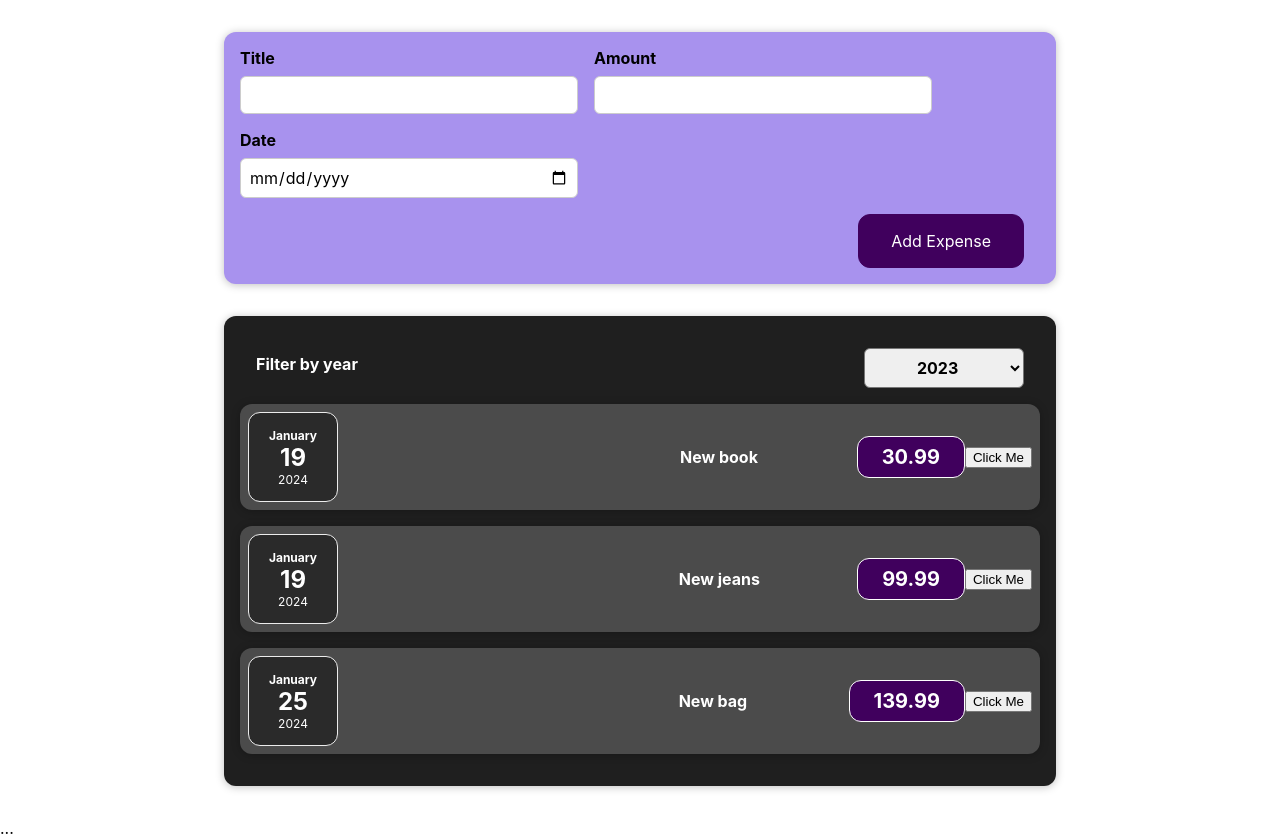
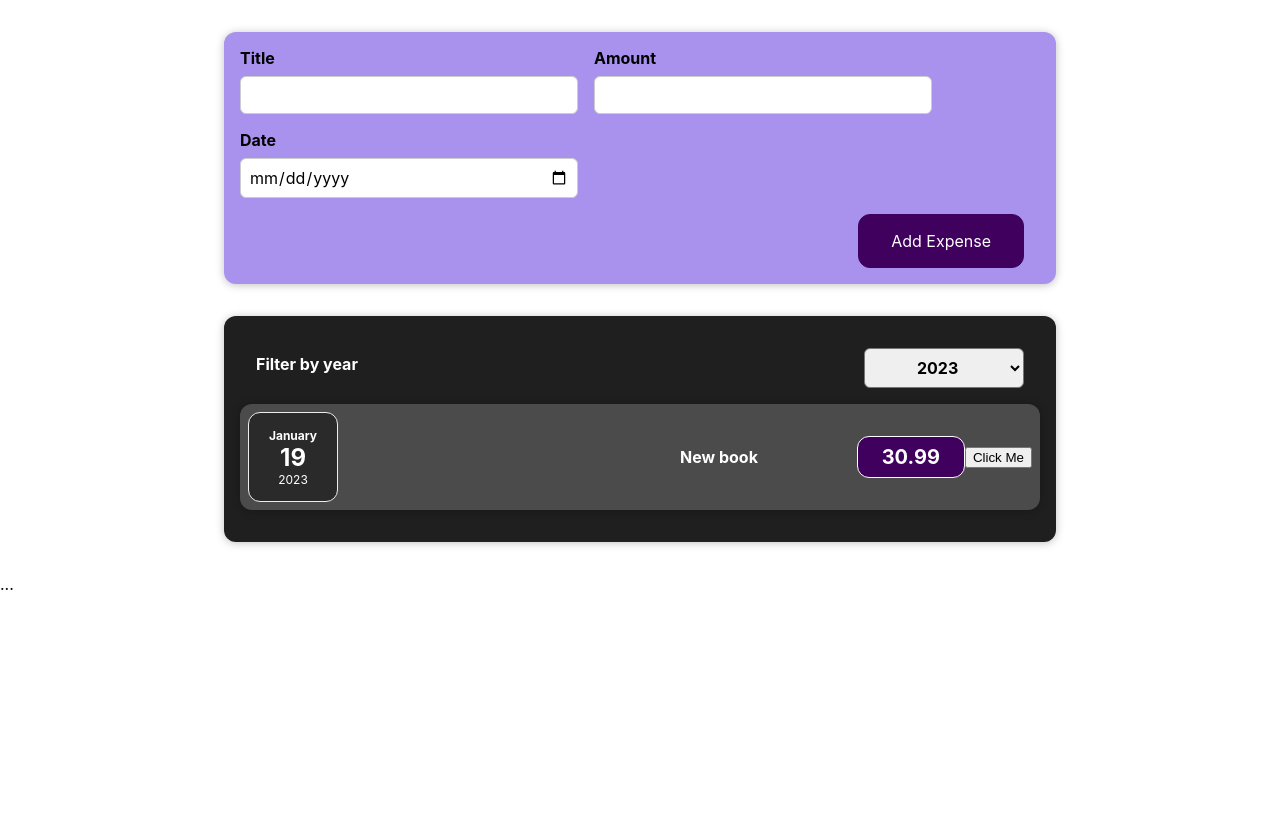
Before and after one commit to Jyrgen-S/expenses-http, a React (Create React App) app: page / in a window 1280 px wide. After the commit the page ends 800 px from the top, so only its background shows below. Built offline with nearby package versions, Linux system fonts and the light colour scheme.

Commit message:
ylesanne 5 - aasta filtreerimine ja filtreeritud andmete kuvamine

```diff
--- a/src/App.js
+++ b/src/App.js
@@ -6,7 +6,7 @@ import NewExpense from "./components/NewExpense/NewExpense";
 const DYMMY_EXPENSES = [
   {
     id: "id1",
-    date: new Date(2024, 0, 19),
+    date: new Date(2023, 0, 19),
     title: "New book",
     price: 30.99,
   },
--- a/src/components/Expenses/Expenses.css
+++ b/src/components/Expenses/Expenses.css
@@ -1,5 +1,6 @@
 .expenses {
   padding: 1rem;
+  color: white;
   background-color: rgb(31, 31, 31);
   margin: 2rem auto;
   width: 50rem;
--- a/src/components/Expenses/Expenses.js
+++ b/src/components/Expenses/Expenses.js
@@ -5,44 +5,30 @@ import ExpensesFilter from "./ExpensesFilter";
 import ExpenseItem from "./ExpenseItem";
 
 const Expenses = (props) => {
-  const filterChangeHandler = (filteredYear) => {
-    console.log("Year data in Expenses.js " + filteredYear);
-  };
-  /*
-  props.expenses.map((expense) => {
-    console.log(expense);
-  });
-  /* const [selectedYear, setSelectedYear] = useState("2023");
+  const [selectedYear, setSelectedYear] = useState("2023");
 
-  const handleYearChange = (year) => {
-    setSelectedYear(year);
+  const filterChangeHandler = (selectedYear) => {
+    setSelectedYear(selectedYear);
   };
 
   const filteredExpenses = props.expenses.filter((expense) => {
-    <ExpensesFilter
-      selectedYear={selectedYear}
-      onYearChange={handleYearChange}
-    />;
-
     return expense.date.getFullYear().toString() === selectedYear;
-  });*/
+  });
 
   return (
     <Card className="expenses">
-      <ExpensesFilter onChangeFilter={filterChangeHandler} />
-      {props.expenses.map((expense) => {
-        return <ExpenseItem expenseData={expense} key={expense.id} />;
-      })}
+      <ExpensesFilter
+        selectedYear={selectedYear}
+        onYearChange={filterChangeHandler}
+      />
+      {filteredExpenses.length > 0 ? (
+        filteredExpenses.map((expense) => (
+          <ExpenseItem key={expense.id} expenseData={expense} />
+        ))
+      ) : (
+        <p>No expenses found for the selected year.</p>
+      )}
     </Card>
-    /*
-    <Card className="expenses">
-      <ExpensesFilter onYearChange={handleYearChange} />
-      <ExpenseItem expenseData={props.expenses[0]} />
-      <ExpenseItem expenseData={props.expenses[1]} />
-      {filteredExpenses.map((expense) => (
-        <ExpenseItem key={expense.id} expenseData={expense} />
-      ))}
-    </Card> */
   );
 };
 
```
